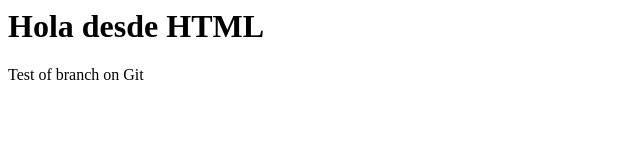
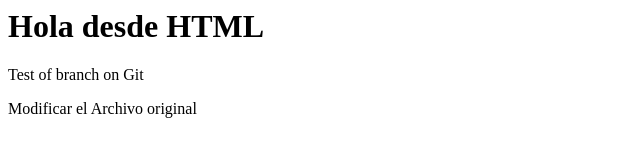
Before and after one commit to ervinrojas/Github-demo, a plain HTML site: page index.html in a window 1280 px wide. Shown: the whole page, without its empty margins (0-640 px from the left). Drawn offline with Linux system fonts and the light colour scheme.

Commit message:
Adding modification on New branch

```diff
--- a/index.html
+++ b/index.html
@@ -2,5 +2,6 @@
     <body>
         <h1>Hola desde HTML</h1>
         <p>Test of branch on Git</p>
+        <a>Modificar el Archivo original</a>
     </body>
 </html>
```
